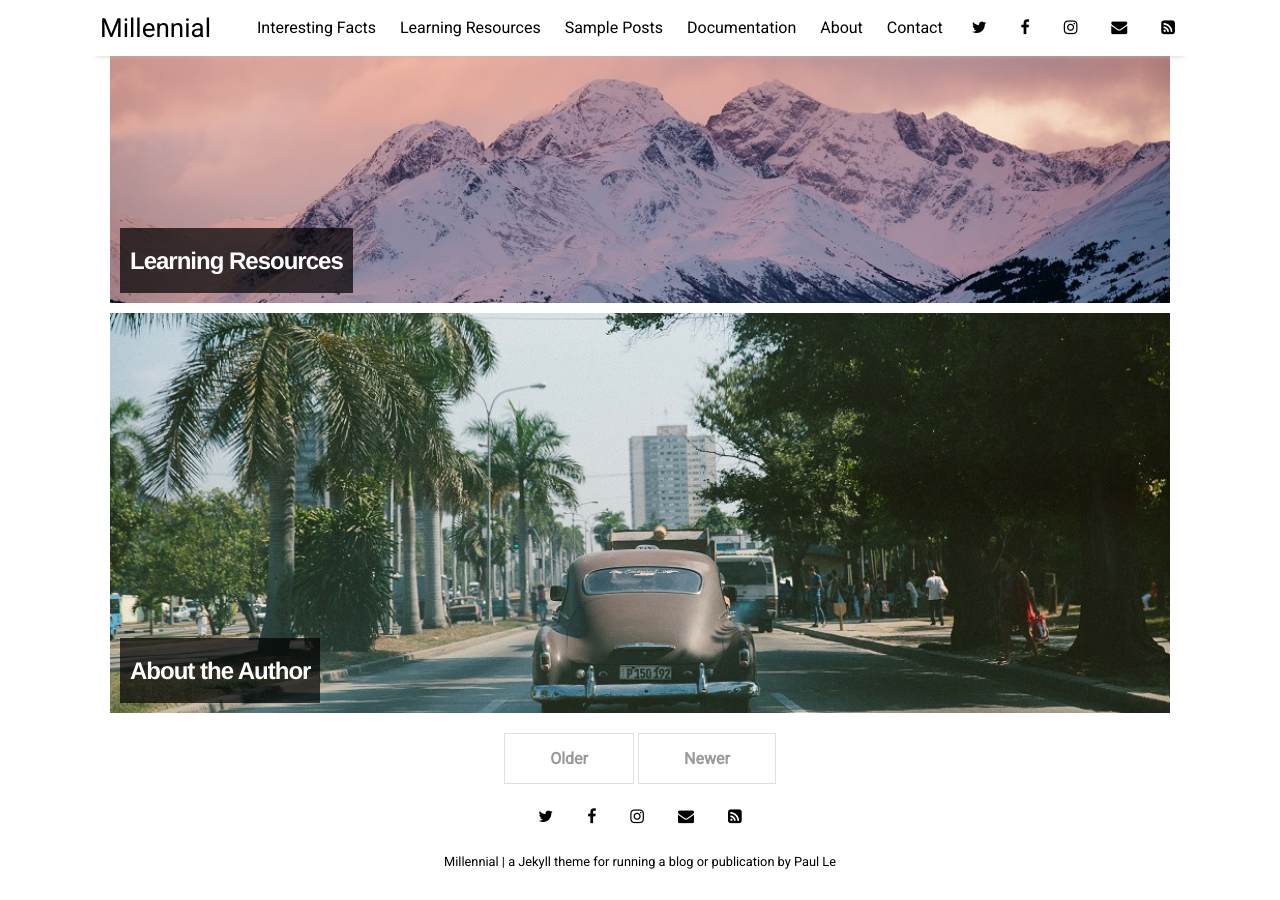
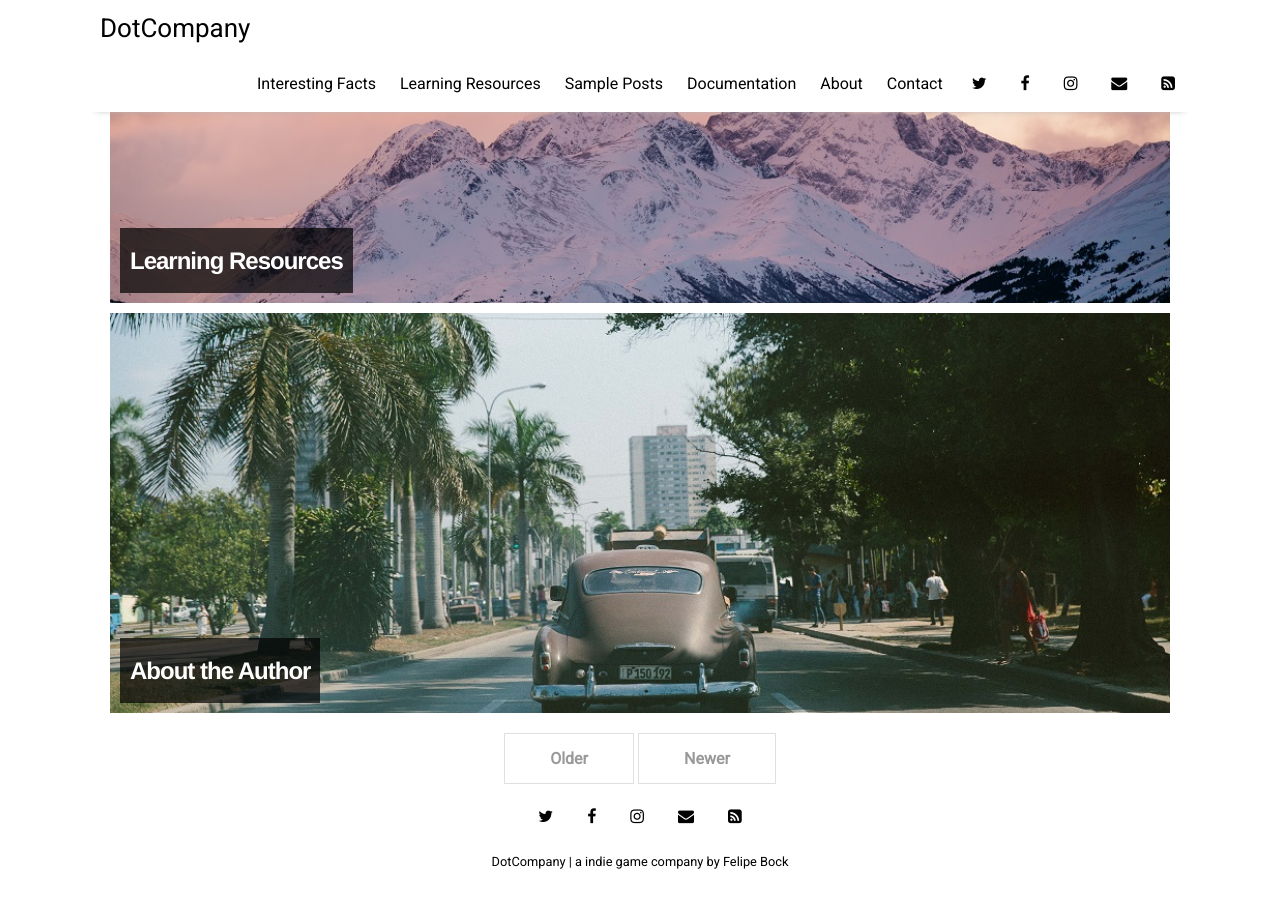
Before and after one commit to dotcompanygames/dotcompanygames.github.io, a Jekyll site: the page built from index.html, in a window 1280 px wide and 900 px high, scrolled down 1398 px. Built offline with Jekyll 4.4.1, drawn with Linux system fonts in a browser that asks for light colours; nearby versions of some CDN libraries; the list of posts is cut into pages by our own code.

Commit message:
Update _config.yml

```diff
--- a/_config.yml
+++ b/_config.yml
@@ -14,9 +14,9 @@ sass:
   style: :nested
 
 # Customise atom feed settings (this is where Jekyll-Feed gets configuration information)
-title:		           "Millennial"
-description:	       "a Jekyll theme for running a blog or publication"
-author:              "Paul Le"
+title:		           "DotCompany"
+description:	       "a indie game company"
+author:              "Felipe Bock"
 
 # RSS 2.0 can be used instead of Atom by uncommenting following two lines
 #feed:
```
